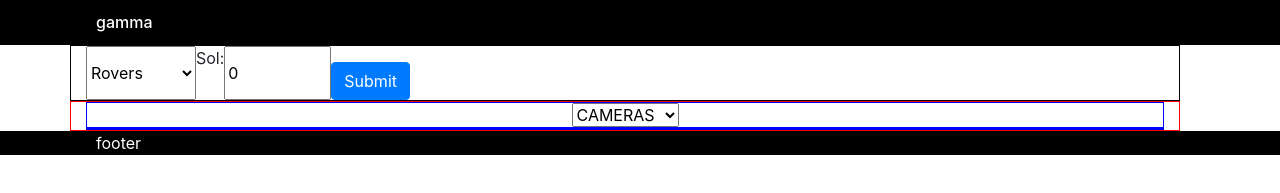
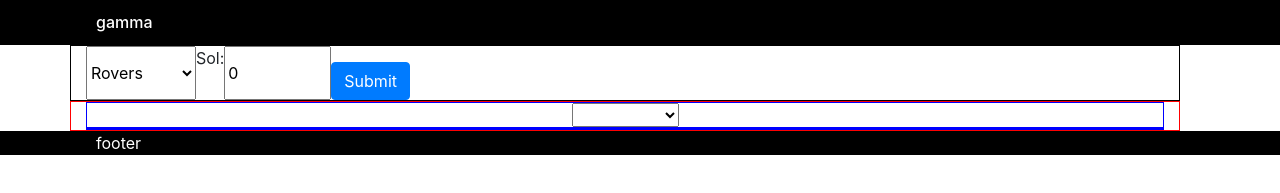
Before and after one commit to Luzaks/capstone-gamma, a React (Create React App) app: page / in a window 1280 px wide. Shown: the top 193 px of the page. Built offline with nearby package versions, Linux system fonts and the light colour scheme.

Commit message:
Fix: Fix wrong displayed option for camera input.

```diff
--- a/src/containers/PhotosList.js
+++ b/src/containers/PhotosList.js
@@ -27,7 +27,7 @@ const PhotosList = () => {
         <select className="filter-selector" name="filter" onChange={(ev) => {
           set_cam(ev.target.value);
         }}>
-          <option value="Categories" selected disabled hidden>CAMERAS</option>
+          <option value="Cameras" selected disabled hidden />
           { cameras.map(camera => <option key={camera} value={camera}>{camera}</option>)}
         </select>
       </div>
```
